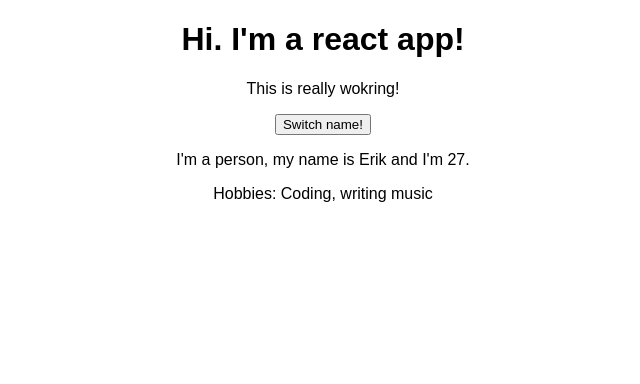
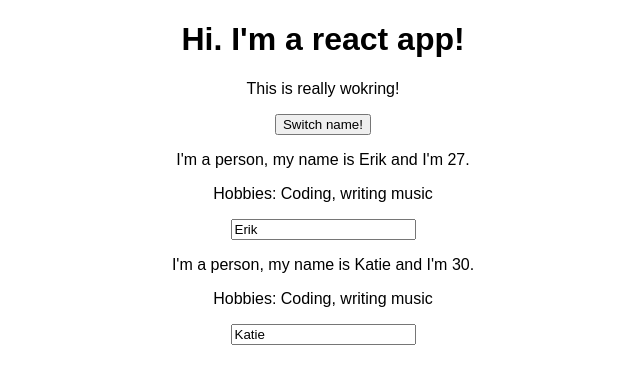
Before and after one commit to erik-t-irgens/react-app-guide, a React (Create React App) app: page / in a window 1280 px wide. Shown: the top 384 px of the page, without its empty margins (317-957 px from the left). Built offline with nearby package versions, Linux system fonts and the light colour scheme.

Commit message:
Text input frields that update displays.

```diff
--- a/src/App.js
+++ b/src/App.js
@@ -19,19 +19,31 @@ const app = props => {
 
   const [otherState, setOtherState] = useState('some other default value for state');
 
-
-  const handleSwitchName = () => {
+  // Now passing newName into the handle
+  const handleSwitchName = (newName) => {
     // console.log('Was clicked');
     // DON'T DO THIS
     // this.state.persons[0].name = "Erik Thomas Irgens"
     // instead of this.setState, we use setPersonsState to set state with the destuctured array const above.
     setPersonsState({
       persons: [
-        { name: "Erik Thomas Irgens", age: 27 },
+        { name: "Erik", age: 27 },
         { name: "Katie", age: 30 },
         { name: "Devon", age: 30 }
       ]
       // Notice that OtherState is no manually placed in here. This will actually make it so the updated state removes whatever you don't have in there.
+    });
+  };
+
+
+  const nameChangedHandler = (event) => {
+    setPersonsState({
+      persons: [
+        { name: "Erik", age: 27 },
+        // This will take the value of our text input on persons, which we pass this down through props.
+        { name: event.target.value, age: 30 },
+        { name: "Devon", age: 30 }
+      ]
     });
   };
 
@@ -41,7 +53,16 @@ const app = props => {
       <h1> Hi. I'm a react app!</h1>
       <p>This is really wokring!</p>
       <button onClick={handleSwitchName}>Switch name!</button>
-      <Person name={personsState.persons[0].name} age={personsState.persons[0].age}>Hobbies: Coding, writing music</Person>
+      <Person
+        name={personsState.persons[0].name}
+        age={personsState.persons[0].age}
+        // Add te handleSwitchName to props to allow u to click the p tag itself to use a specific function!!!
+        click={handleSwitchName}>Hobbies: Coding, writing music</Person>
+      <Person
+        name={personsState.persons[1].name}
+        age={personsState.persons[1].age}
+        // Add te handleSwitchName to props to allow u to click the p tag itself to use a specific function!!!
+        changed={nameChangedHandler}>Hobbies: Coding, writing music</Person>
     </div>
   );
   // This is what the above code is actually returning.
--- a/src/Person/Person.js
+++ b/src/Person/Person.js
@@ -3,8 +3,9 @@ import React from 'react';
 const Person = (props) => {
     return (
         <div>
-            <p>I'm a person, my name is {props.name} and I'm {props.age}.</p>
+            <p onClick={props.click}>I'm a person, my name is {props.name} and I'm {props.age}.</p>
             <p>{props.children}</p>
+            <input type='text' onChange={props.changed} value={props.name} />
         </div>
 
     )
```
